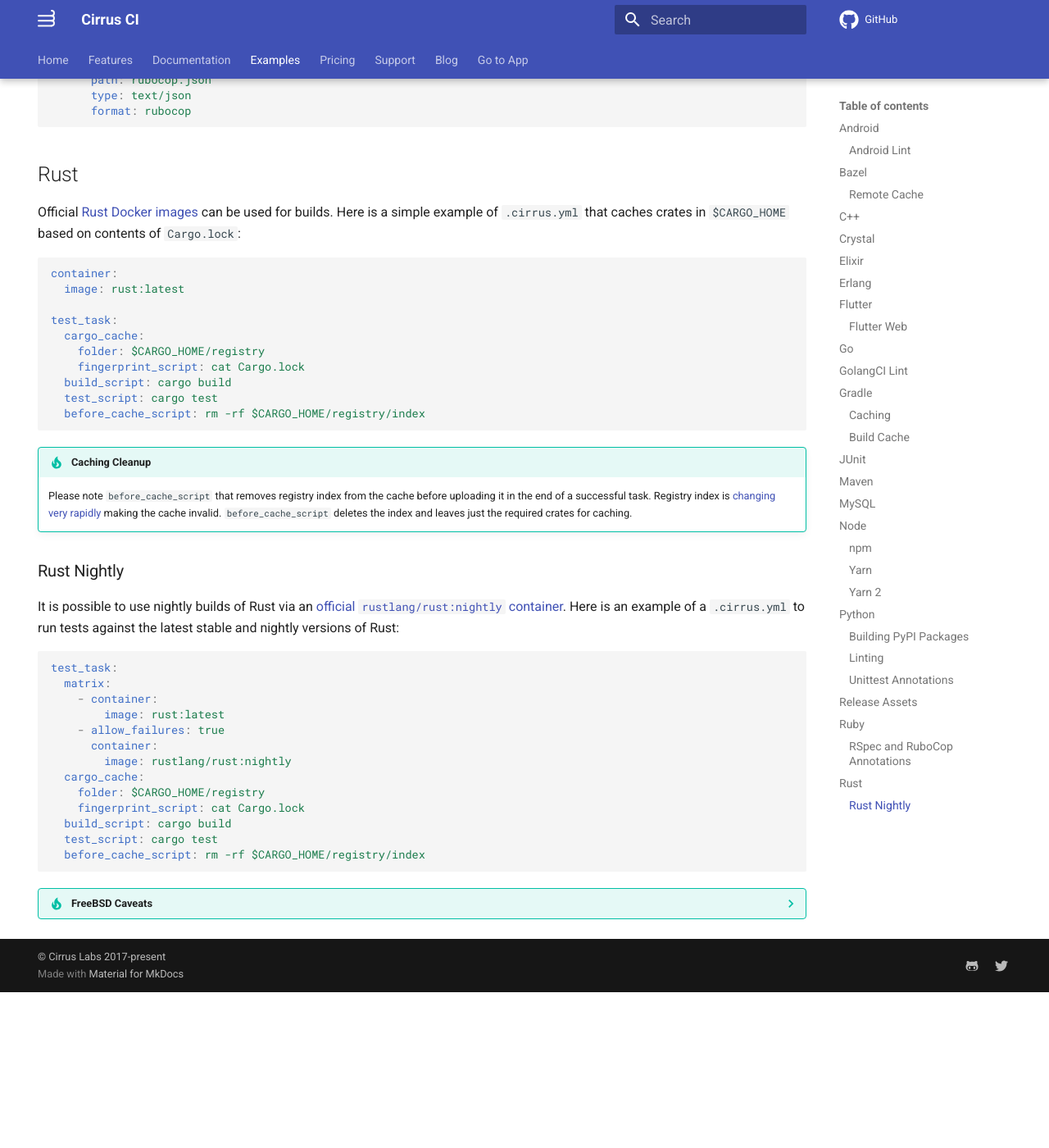
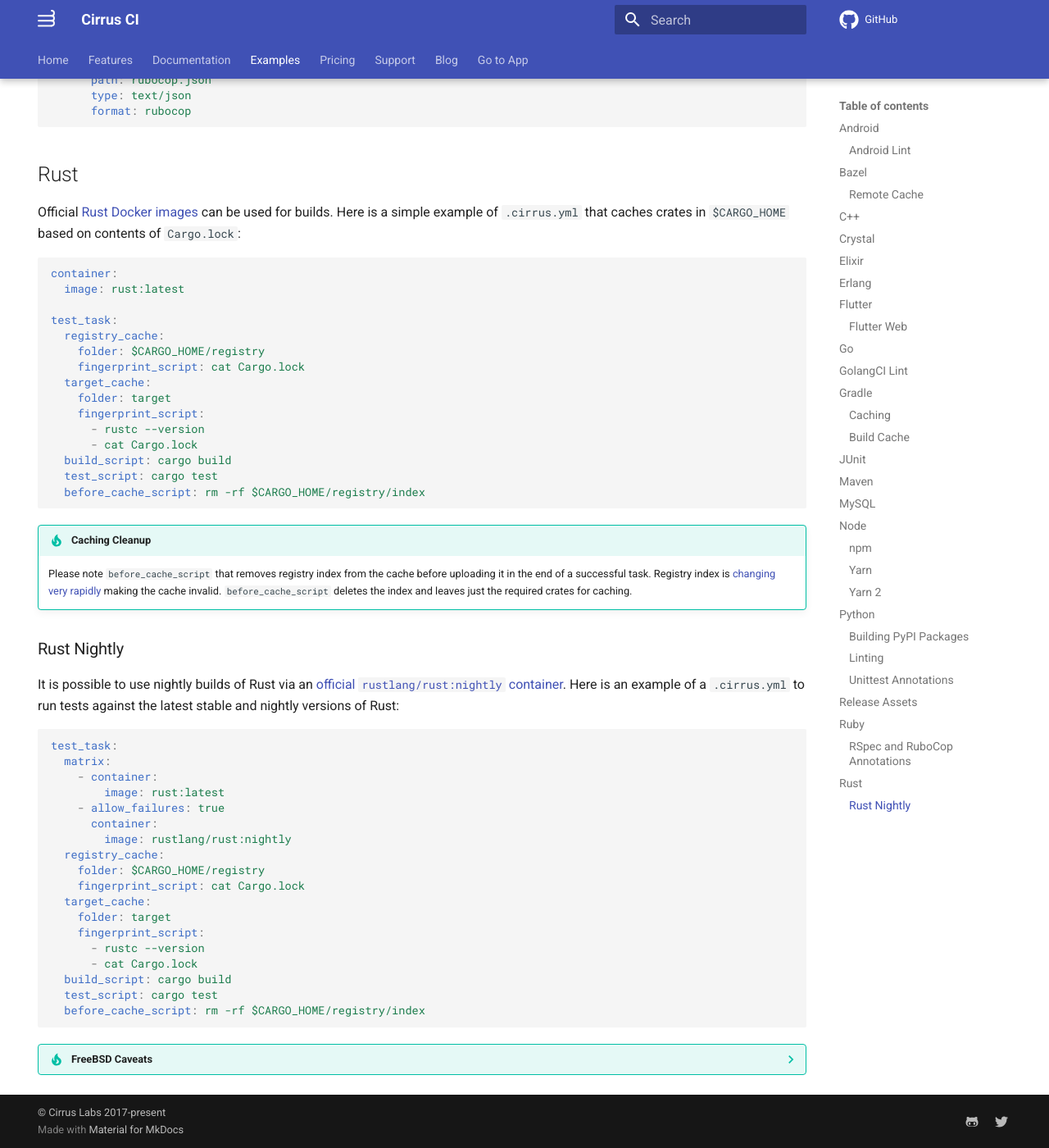
Before and after one commit to cirruslabs/cirrus-ci-docs, an MkDocs documentation site: the page built from docs/examples.md, in a window 1280 px wide and 1400 px high, scrolled down 12358 px. Shown: the whole window at 82% size. Built offline with MkDocs 1.6.1 and Material for MkDocs 9.7.7, drawn with Linux system fonts in a browser that asks for light colours; comment, search, counter and statistics services are not loaded; before the commit the page ends 13568 px from its top, so only the background shows below that.

Commit message:
Cache Rust builds in addition to crate downloads (#774)
* Cache Rust builds in addition to crate downloads

* Also key Cargo target cache by rustc version

```diff
--- a/docs/examples.md
+++ b/docs/examples.md
@@ -656,9 +656,14 @@ container:
   image: rust:latest
 
 test_task:
-  cargo_cache:
+  registry_cache:
     folder: $CARGO_HOME/registry
     fingerprint_script: cat Cargo.lock
+  target_cache:
+    folder: target
+    fingerprint_script:
+      - rustc --version
+      - cat Cargo.lock
   build_script: cargo build
   test_script: cargo test
   before_cache_script: rm -rf $CARGO_HOME/registry/index
@@ -683,9 +688,14 @@ test_task:
     - allow_failures: true
       container:
         image: rustlang/rust:nightly
-  cargo_cache:
+  registry_cache:
     folder: $CARGO_HOME/registry
     fingerprint_script: cat Cargo.lock
+  target_cache:
+    folder: target
+    fingerprint_script:
+      - rustc --version
+      - cat Cargo.lock
   build_script: cargo build
   test_script: cargo test
   before_cache_script: rm -rf $CARGO_HOME/registry/index
```
